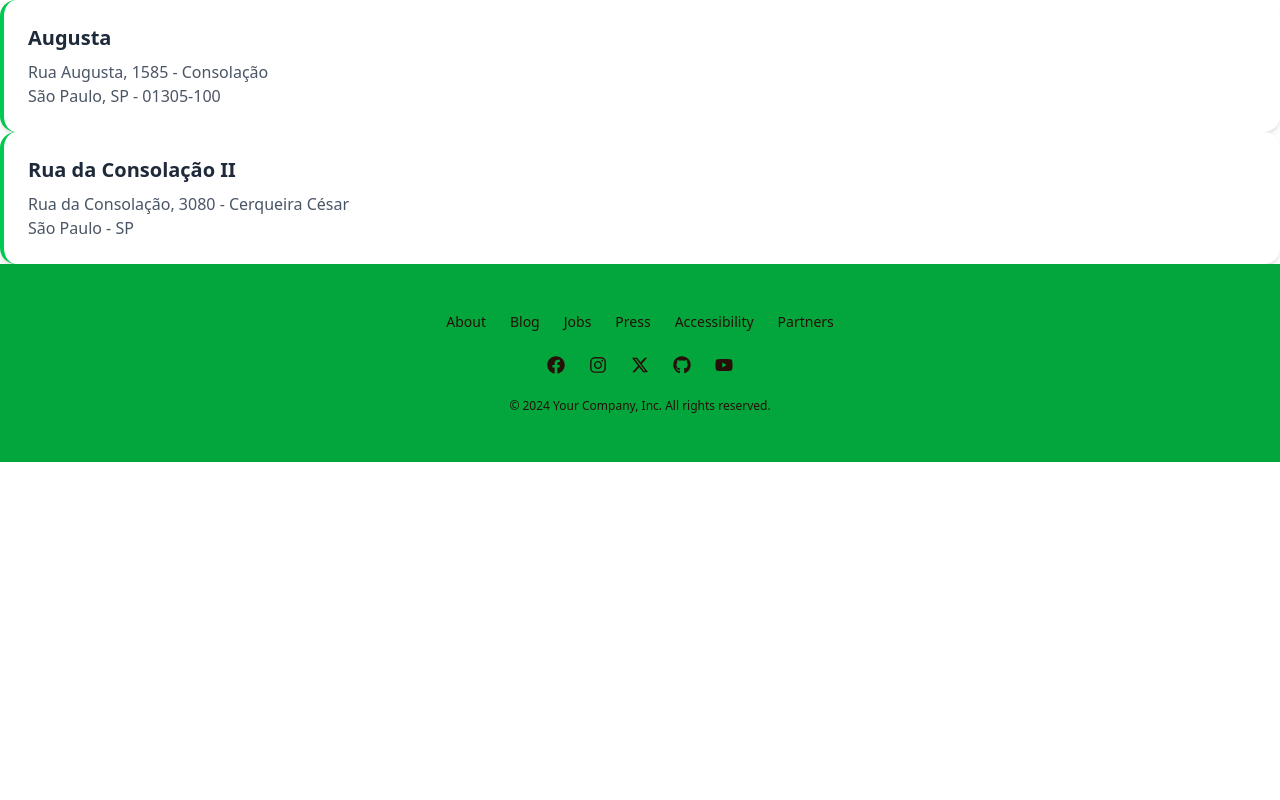
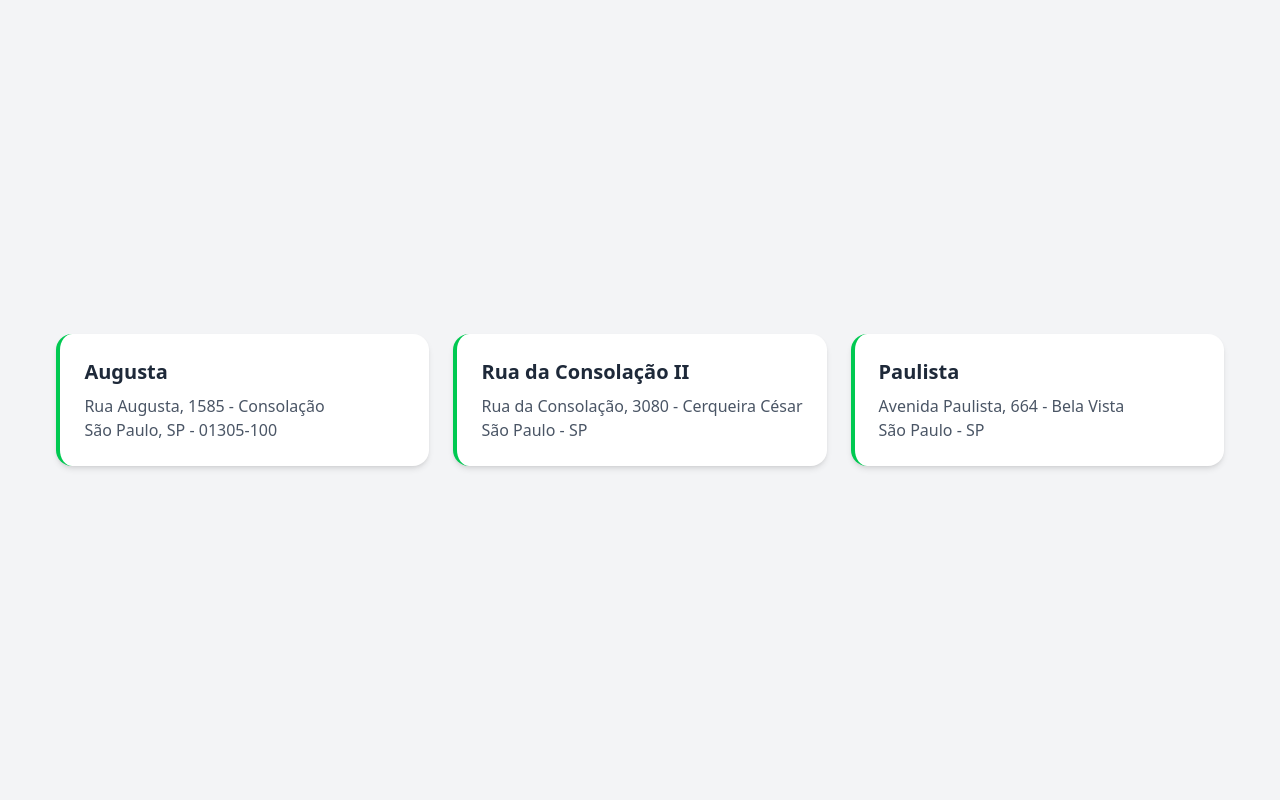
Before and after one commit to CP4-Front-End/CP-4-WebDEV, a React (Vite) app: page /unidades in a window 1280 px wide. Shown: the top 800 px of the page. Built offline with nearby package versions, Linux system fonts and the light colour scheme.

Commit message:
feat: Footer e página de preços 2

```diff
--- a/src/components/Footer.jsx
+++ b/src/components/Footer.jsx
@@ -28,7 +28,7 @@ export default function Footer() {
 
 
         <p className="text-xs text-[#261008] text-center">
-          © 2024 Your Company, Inc. All rights reserved.
+          © 2024 Academia Inteligente, Inc. Todos os direitos reservados.
         </p>
       </div>
     </footer>
--- a/src/routes/Home.jsx
+++ b/src/routes/Home.jsx
@@ -133,14 +133,14 @@ export default function Home() {
         </div>
         <div
           aria-hidden="true"
-          className="inset-x-0 top-[calc(100%-13rem)] -z-10 transform-gpu overflow-hidden blur-3xl sm:top-[calc(100%-30rem)]"
+          className="inset-x-0 top-[calc(100%-6rem)] -z-10 transform-gpu overflow-hidden blur-3xl sm:top-[calc(100%-16rem)]"
         >
           <div
             style={{
               clipPath:
                 'polygon(74.1% 44.1%, 100% 61.6%, 97.5% 26.9%, 85.5% 0.1%, 80.7% 2%, 72.5% 32.5%, 60.2% 62.4%, 52.4% 68.1%, 47.5% 58.3%, 45.2% 34.5%, 27.5% 76.7%, 0.1% 64.9%, 17.9% 100%, 27.6% 76.8%, 76.1% 97.7%, 74.1% 44.1%)',
             }}
-            className="relative left-[calc(50%+3rem)] aspect-1155/678 w-144.5 -translate-x-1/2 bg-linear-to-tr from-[#ff80b5] to-[#9089fc] opacity-30 sm:left-[calc(50%+36rem)] sm:w-288.75"
+            className="relative left-[calc(50%+3rem)] aspect-1155/678 w-96 -translate-x-1/2 bg-linear-to-tr from-[#D9D9D9] to-[#03A63C] opacity-30 sm:left-[calc(50%+26rem)] sm:w-[36rem]"
           />
         </div>
       </div>
--- a/src/routes/Planos.jsx
+++ b/src/routes/Planos.jsx
@@ -99,7 +99,7 @@ export default function Example() {
                 <li key={feature} className="flex gap-x-3">
                   <CheckIcon
                     aria-hidden="true"
-                    className={classNames(tier.featured ? 'text-indigo-400' : 'text-indigo-400', 'h-6 w-5 flex-none')}
+                    className={classNames(tier.featured ? 'text-[#261008]' : 'text-[#261008]', 'h-6 w-5 flex-none')}
                   />
                   {feature}
                 </li>
--- a/src/routes/Unidades.jsx
+++ b/src/routes/Unidades.jsx
@@ -1,19 +1,22 @@
 import React from 'react'
+export default function Unidades() {
+  return (
+    <div className="min-h-screen bg-gray-100 flex items-center justify-center p-6">
+      <div className="grid gap-6 md:grid-cols-2 lg:grid-cols-3">
 
-const Unidades = () => {
-    return (
-       <>
-
-        <div class="bg-white rounded-2xl shadow-md hover:shadow-xl transition duration-300 p-6 border-l-4 border-green-500">
-      <h2 class="text-xl font-bold text-gray-800 mb-2">Augusta</h2>
-      <p class="text-gray-600">
-        Rua Augusta, 1585 - Consolação</p>
-        <p class="text-gray-600">
+        {/* Card 1 */}
+        <div className="bg-white rounded-2xl shadow-md hover:shadow-xl transition duration-300 p-6 border-l-4 border-green-500">
+          <h2 className="text-xl font-bold text-gray-800 mb-2">Augusta</h2>
+          <p className="text-gray-600">
+            Rua Augusta, 1585 - Consolação
+          </p>
+          <p className="text-gray-600">
             São Paulo, SP - 01305-100
           </p>
         </div>
 
-    <div className="bg-white rounded-2xl  shadow-md hover:shadow-xl transition duration-300 p-6 border-l-4 border-green-500">
+        {/* Card 2 */}
+        <div className="bg-white rounded-2xl shadow-md hover:shadow-xl transition duration-300 p-6 border-l-4 border-green-500">
           <h2 className="text-xl font-bold text-gray-800 mb-2">Rua da Consolação II</h2>
           <p className="text-gray-600">
             Rua da Consolação, 3080 - Cerqueira César
@@ -23,10 +26,18 @@ const Unidades = () => {
           </p>
         </div>
 
+        {/* Card 3 */}
+        <div className="bg-white rounded-2xl shadow-md hover:shadow-xl transition duration-300 p-6 border-l-4 border-green-500">
+          <h2 className="text-xl font-bold text-gray-800 mb-2">Paulista</h2>
+          <p className="text-gray-600">
+            Avenida Paulista, 664 - Bela Vista
+          </p>
+          <p className="text-gray-600">
+            São Paulo - SP
+          </p>
+        </div>
 
-
-    </>
-    )
+      </div>
+    </div>
+  );
 }
-
-export default Unidades
```
Lines whose indentation alone changed are shown as unchanged.
